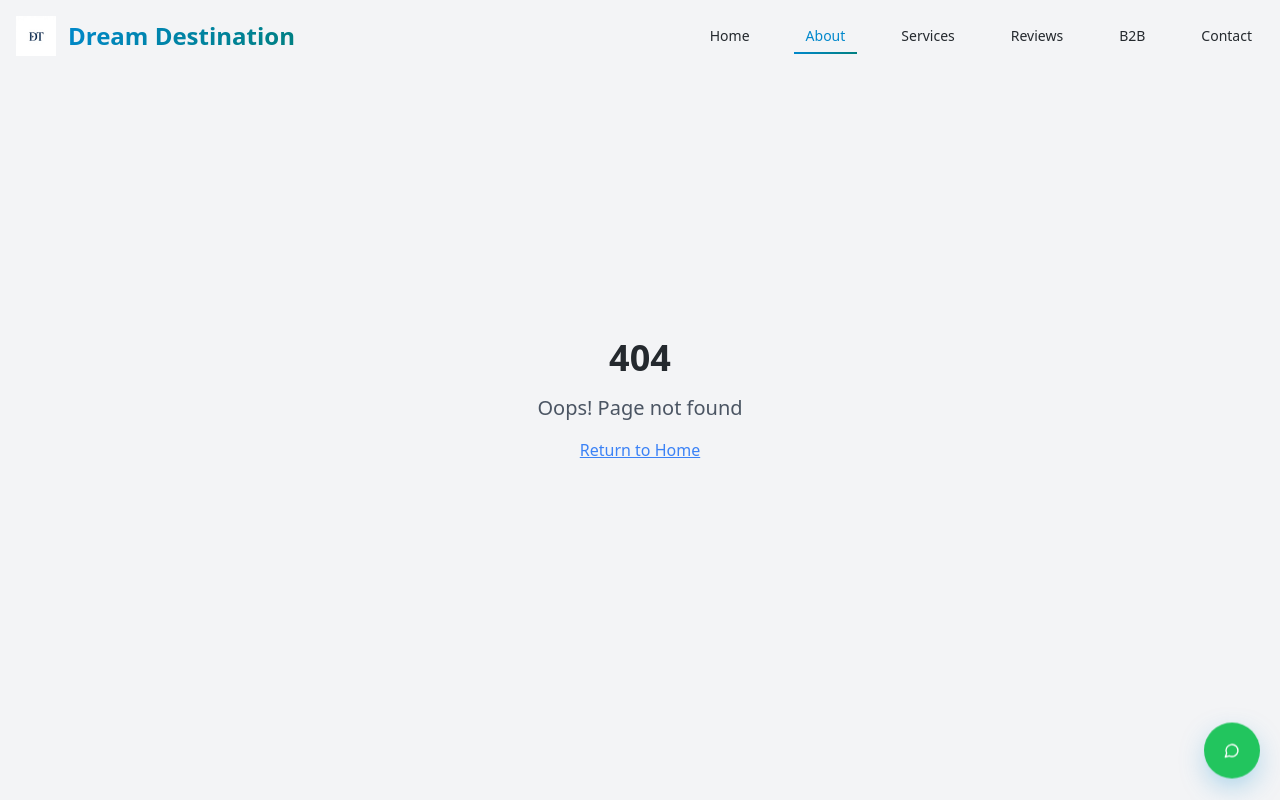
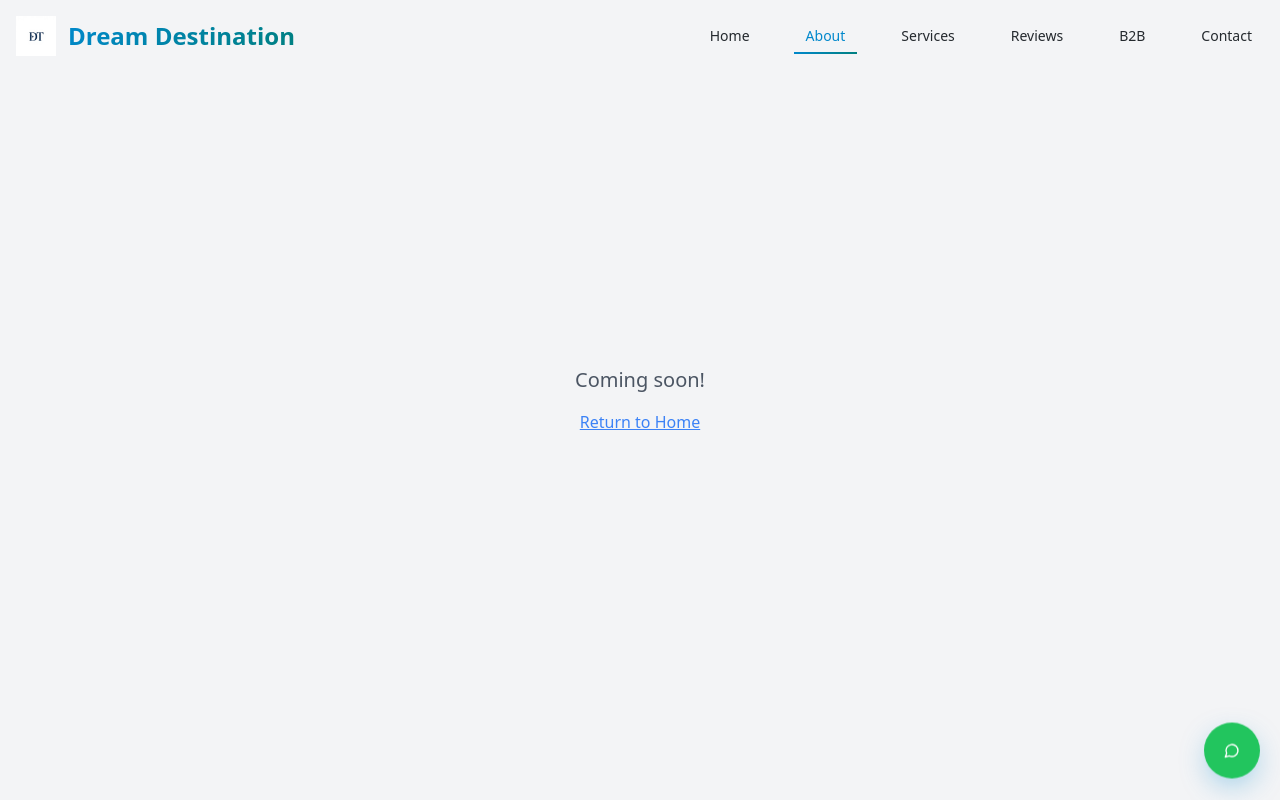
Before and after one commit to Talha-ai/DreamDestinationTravel, a React (Vite) app: page /about in a window 1280 px wide. Shown: the top 800 px of the page. Built offline with nearby package versions, Linux system fonts and the light colour scheme.

Commit message:
small change

```diff
--- a/src/pages/NotFound.tsx
+++ b/src/pages/NotFound.tsx
@@ -1,12 +1,12 @@
-import { useLocation } from "react-router-dom";
-import { useEffect } from "react";
+import { useLocation } from 'react-router-dom';
+import { useEffect } from 'react';
 
 const NotFound = () => {
   const location = useLocation();
 
   useEffect(() => {
     console.error(
-      "404 Error: User attempted to access non-existent route:",
+      '404 Error: User attempted to access non-existent route:',
       location.pathname
     );
   }, [location.pathname]);
@@ -14,8 +14,8 @@ const NotFound = () => {
   return (
     <div className="min-h-screen flex items-center justify-center bg-gray-100">
       <div className="text-center">
-        <h1 className="text-4xl font-bold mb-4">404</h1>
-        <p className="text-xl text-gray-600 mb-4">Oops! Page not found</p>
+        {/* <h1 className="text-4xl font-bold mb-4">404</h1> */}
+        <p className="text-xl text-gray-600 mb-4">Coming soon!</p>
         <a href="/" className="text-blue-500 hover:text-blue-700 underline">
           Return to Home
         </a>
```
